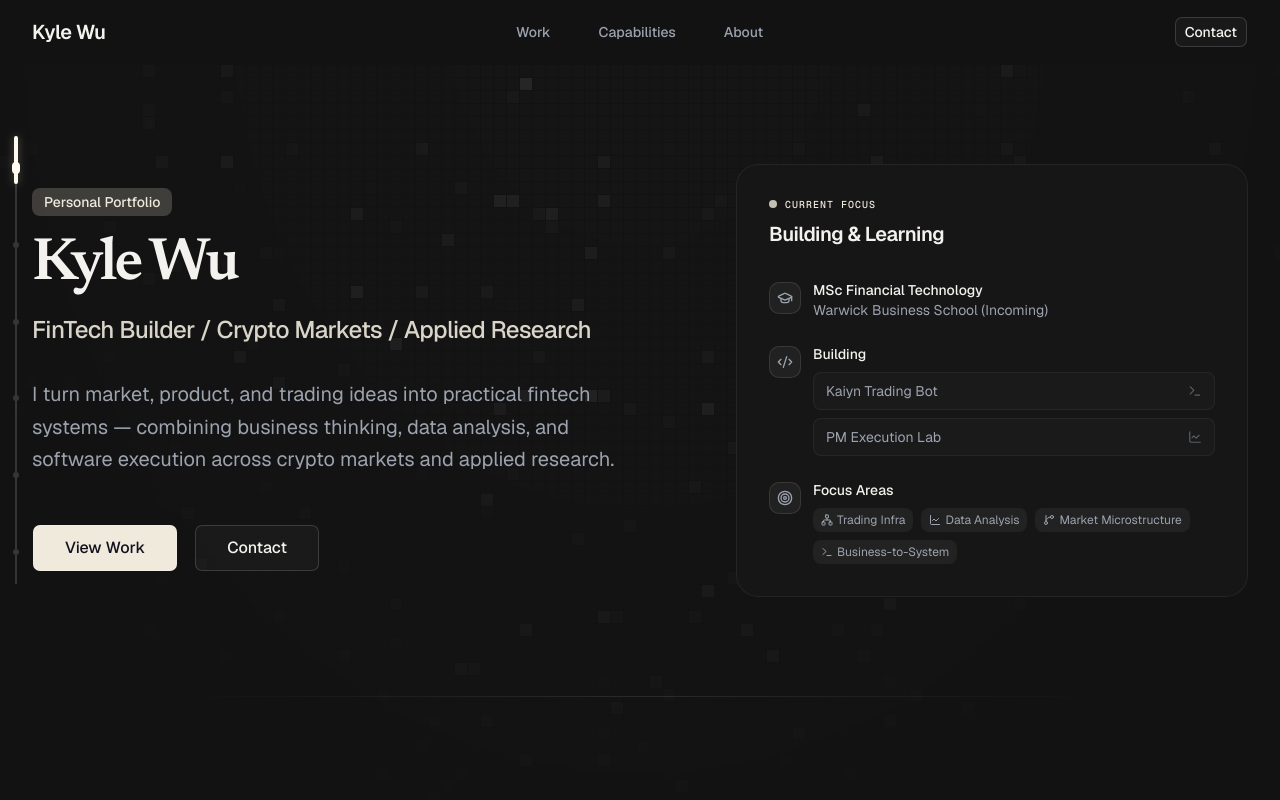
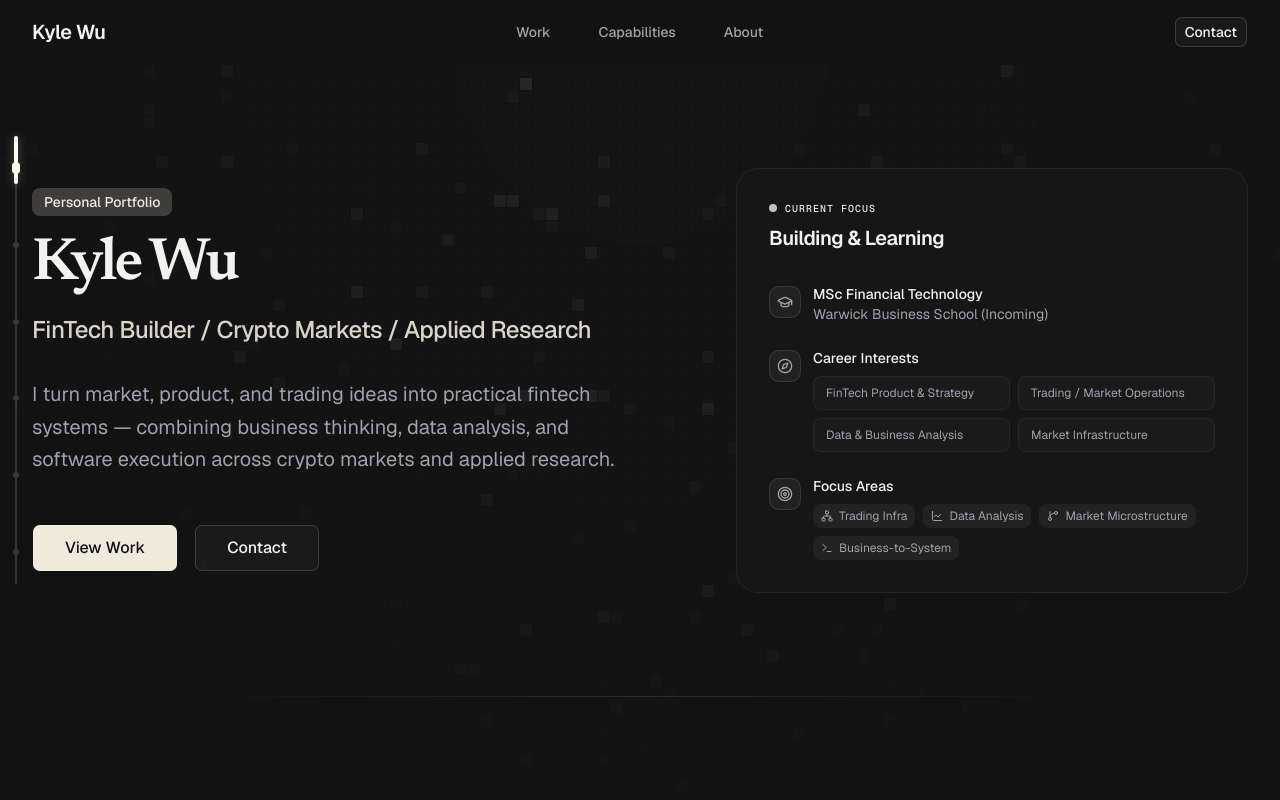
Before and after one commit to kylekkkk61/kyle-wu-portfolio, a Next.js app: page / in a window 1280 px wide. Shown: the top 800 px of the page. Built offline with nearby package versions, Linux system fonts and the light colour scheme.

Commit message:
content: refine hero current focus copy (#22)

```diff
--- a/src/components/hero/current-focus-card.tsx
+++ b/src/components/hero/current-focus-card.tsx
@@ -6,8 +6,8 @@ import { cn } from "@/lib/utils"
 import { motion, useMotionTemplate, useMotionValue } from "motion/react"
 import {
   GraduationCap,
-  Code2,
   Target,
+  Compass,
   GitBranch,
   Terminal,
   LineChart,
@@ -75,25 +75,35 @@ export function CurrentFocusCard() {
             </div>
           </div>
 
-          {/* Projects */}
+          {/* Career Interests */}
           <div className="flex gap-3">
             <div className="mt-0.5 flex h-8 w-8 shrink-0 items-center justify-center rounded-lg border border-white/10 bg-white/5">
-              <Code2 className="text-muted-foreground h-4 w-4" />
+              <Compass className="text-muted-foreground h-4 w-4" />
             </div>
             <div className="w-full space-y-2">
-              <p className="text-foreground text-sm font-medium">Building</p>
-              <div className="flex flex-col gap-2">
-                <div className="group flex items-center justify-between rounded-md border border-white/5 bg-white/[0.02] px-3 py-2 transition-colors hover:bg-white/[0.04]">
-                  <span className="text-muted-foreground group-hover:text-foreground text-sm transition-colors">
-                    Kaiyn Trading Bot
+              <p className="text-foreground text-sm font-medium">
+                Career Interests
+              </p>
+              <div className="grid grid-cols-1 gap-2 sm:grid-cols-2">
+                <div className="group flex h-full items-center justify-start rounded-md border border-white/5 bg-white/[0.02] px-3 py-2 transition-colors hover:bg-white/[0.04]">
+                  <span className="text-muted-foreground group-hover:text-foreground text-left text-xs transition-colors">
+                    FinTech Product & Strategy
                   </span>
-                  <Terminal className="text-muted-foreground/50 h-3.5 w-3.5" />
                 </div>
-                <div className="group flex items-center justify-between rounded-md border border-white/5 bg-white/[0.02] px-3 py-2 transition-colors hover:bg-white/[0.04]">
-                  <span className="text-muted-foreground group-hover:text-foreground text-sm transition-colors">
-                    PM Execution Lab
+                <div className="group flex h-full items-center justify-start rounded-md border border-white/5 bg-white/[0.02] px-3 py-2 transition-colors hover:bg-white/[0.04]">
+                  <span className="text-muted-foreground group-hover:text-foreground text-left text-xs transition-colors">
+                    Trading / Market Operations
                   </span>
-                  <LineChart className="text-muted-foreground/50 h-3.5 w-3.5" />
+                </div>
+                <div className="group flex h-full items-center justify-start rounded-md border border-white/5 bg-white/[0.02] px-3 py-2 transition-colors hover:bg-white/[0.04]">
+                  <span className="text-muted-foreground group-hover:text-foreground text-left text-xs transition-colors">
+                    Data & Business Analysis
+                  </span>
+                </div>
+                <div className="group flex h-full items-center justify-start rounded-md border border-white/5 bg-white/[0.02] px-3 py-2 transition-colors hover:bg-white/[0.04]">
+                  <span className="text-muted-foreground group-hover:text-foreground text-left text-xs transition-colors">
+                    Market Infrastructure
+                  </span>
                 </div>
               </div>
             </div>
@@ -107,19 +117,19 @@ export function CurrentFocusCard() {
             <div className="space-y-2">
               <p className="text-foreground text-sm font-medium">Focus Areas</p>
               <div className="flex flex-wrap gap-2">
-                <span className="text-muted-foreground inline-flex items-center gap-1 rounded-md bg-white/5 px-2 py-1 text-xs">
+                <span className="text-muted-foreground inline-flex items-center gap-1.5 rounded-md bg-white/5 px-2 py-1 text-xs">
                   <Network className="h-3 w-3" />
                   Trading Infra
                 </span>
-                <span className="text-muted-foreground inline-flex items-center gap-1 rounded-md bg-white/5 px-2 py-1 text-xs">
+                <span className="text-muted-foreground inline-flex items-center gap-1.5 rounded-md bg-white/5 px-2 py-1 text-xs">
                   <LineChart className="h-3 w-3" />
                   Data Analysis
                 </span>
-                <span className="text-muted-foreground inline-flex items-center gap-1 rounded-md bg-white/5 px-2 py-1 text-xs">
+                <span className="text-muted-foreground inline-flex items-center gap-1.5 rounded-md bg-white/5 px-2 py-1 text-xs">
                   <GitBranch className="h-3 w-3" />
                   Market Microstructure
                 </span>
-                <span className="text-muted-foreground inline-flex items-center gap-1 rounded-md bg-white/5 px-2 py-1 text-xs">
+                <span className="text-muted-foreground inline-flex items-center gap-1.5 rounded-md bg-white/5 px-2 py-1 text-xs">
                   <Terminal className="h-3 w-3" />
                   Business-to-System
                 </span>
```
